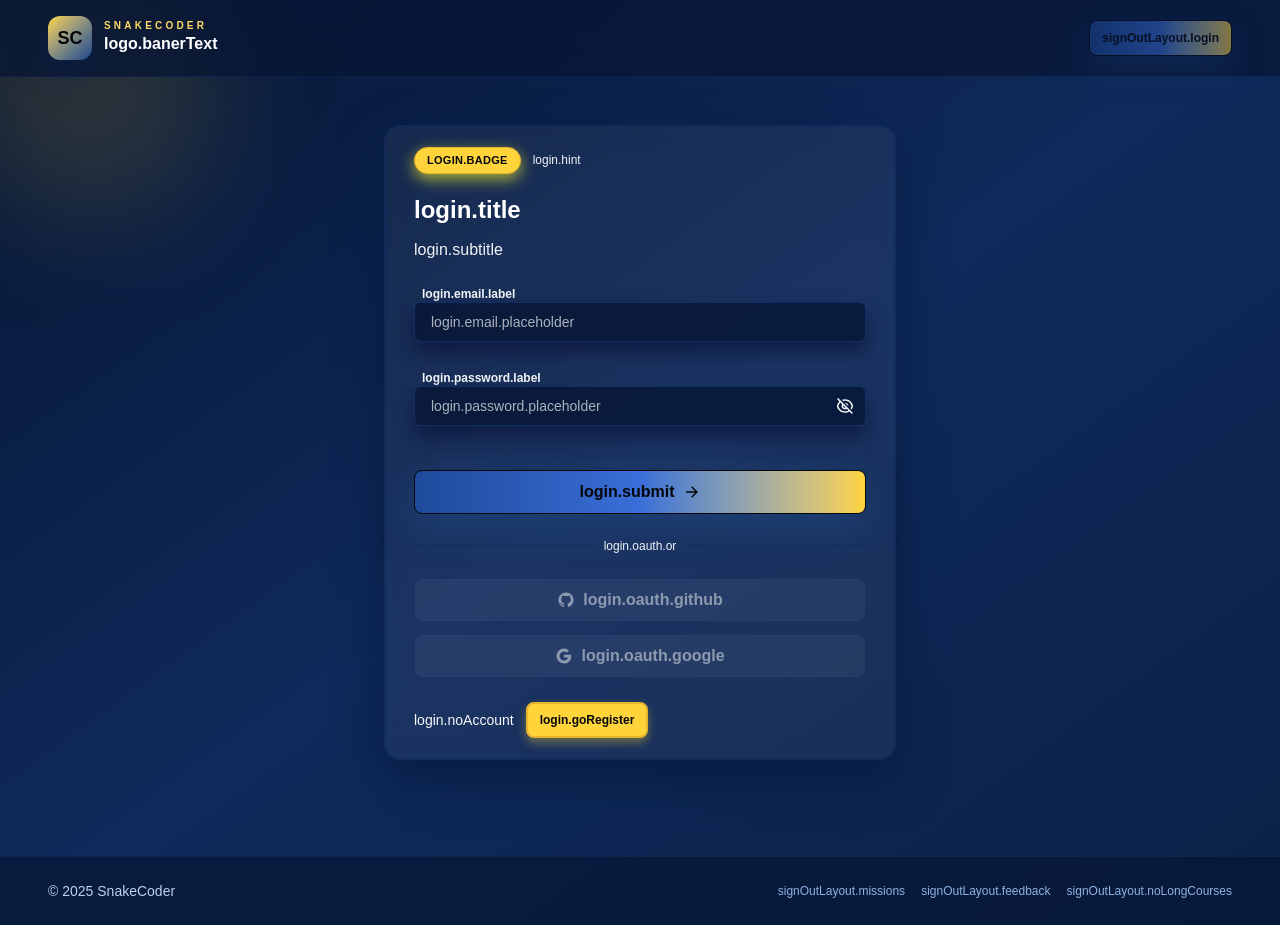
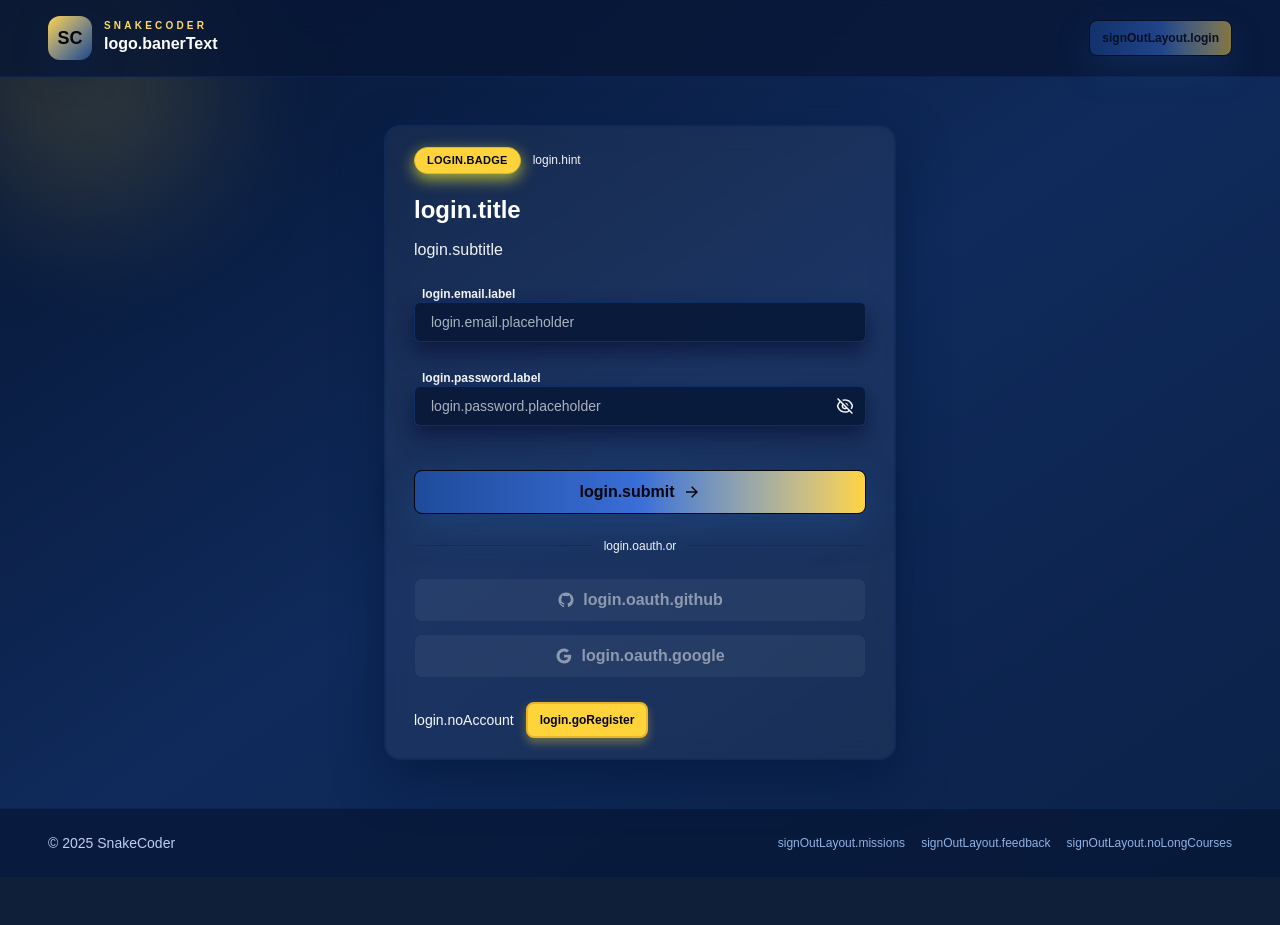
Before and after one commit to PatGaj/SnakeCoder, a Next.js app in the folder apps/snake_coder/: page /en/login in a window 1280 px wide. After the commit the page ends 877 px from the top, so only its background shows below. Built offline with nearby package versions, Linux system fonts and the light colour scheme.

Commit message:
style: adjust class names in Footer and Dashboard components

```diff
--- a/apps/snake_coder/src/features/dashboard/Dashboard.tsx
+++ b/apps/snake_coder/src/features/dashboard/Dashboard.tsx
@@ -1,5 +1,5 @@
 const Dashboard = () => {
-  return <main className="mx-auto max-w-[1920px] px-6 py-10 md:px-12">Dashboard - w budowie</main>
+  return <main className="mx-auto max-w-480 p-6 md:px-10">Dashboard - w budowie</main>
 }
 
 export default Dashboard
--- a/apps/snake_coder/src/features/signOutLayout/Footer.tsx
+++ b/apps/snake_coder/src/features/signOutLayout/Footer.tsx
@@ -4,8 +4,8 @@ const Footer = () => {
   const t = useTranslations('signOutLayout')
 
   return (
-    <footer className="mt-12 w-full border-t border-primary-800/70 bg-primary-950/70 py-6">
-      <div className="mx-auto flex w-full max-w-[1920px] flex-wrap items-center justify-between gap-3 px-6 text-sm text-primary-200 md:px-12">
+    <footer className="w-full border-t border-primary-800/70 bg-primary-950/70 py-6">
+      <div className="mx-auto flex w-full max-w-480 flex-wrap items-center justify-between gap-3 px-6 text-sm text-primary-200 md:px-12">
         <span>© {new Date().getFullYear()} SnakeCoder</span>
         <div className="flex flex-wrap items-center gap-4 text-xs text-primary-300">
           <span>{t('missions')}</span>
```
